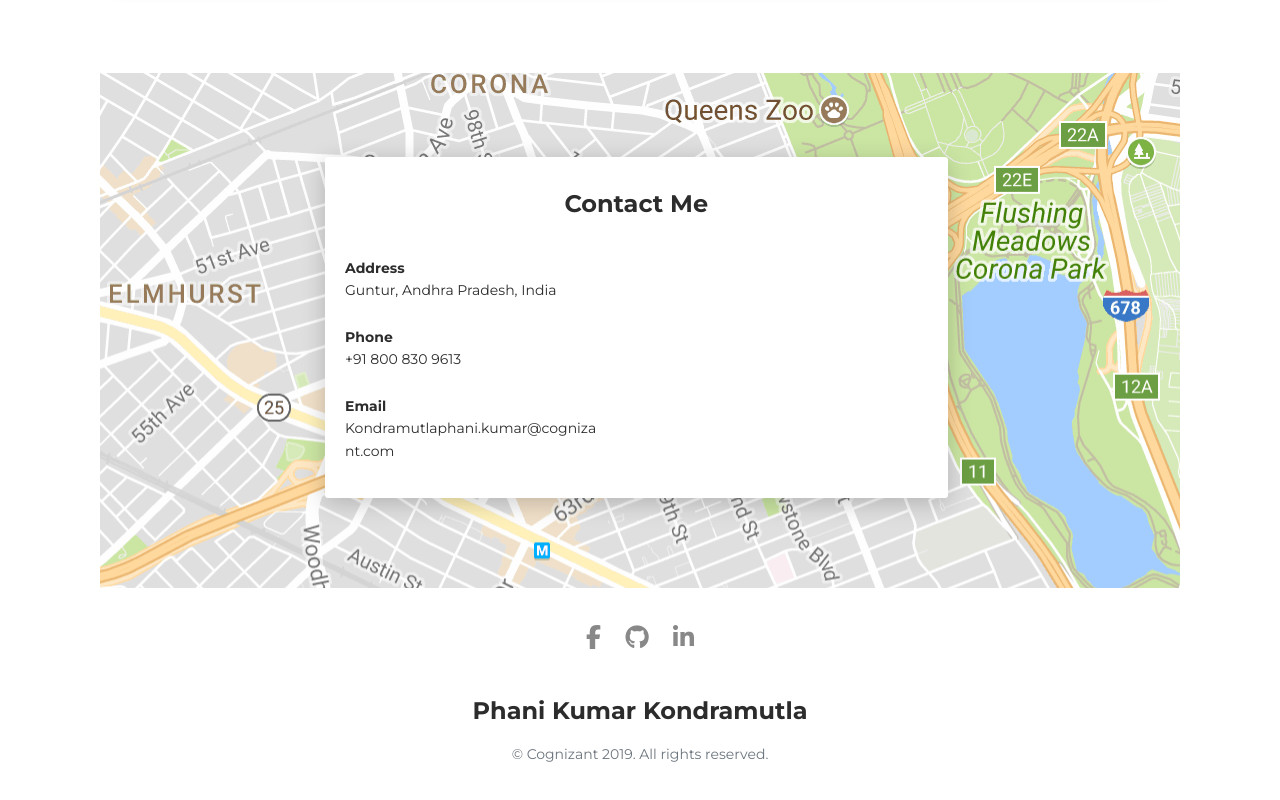
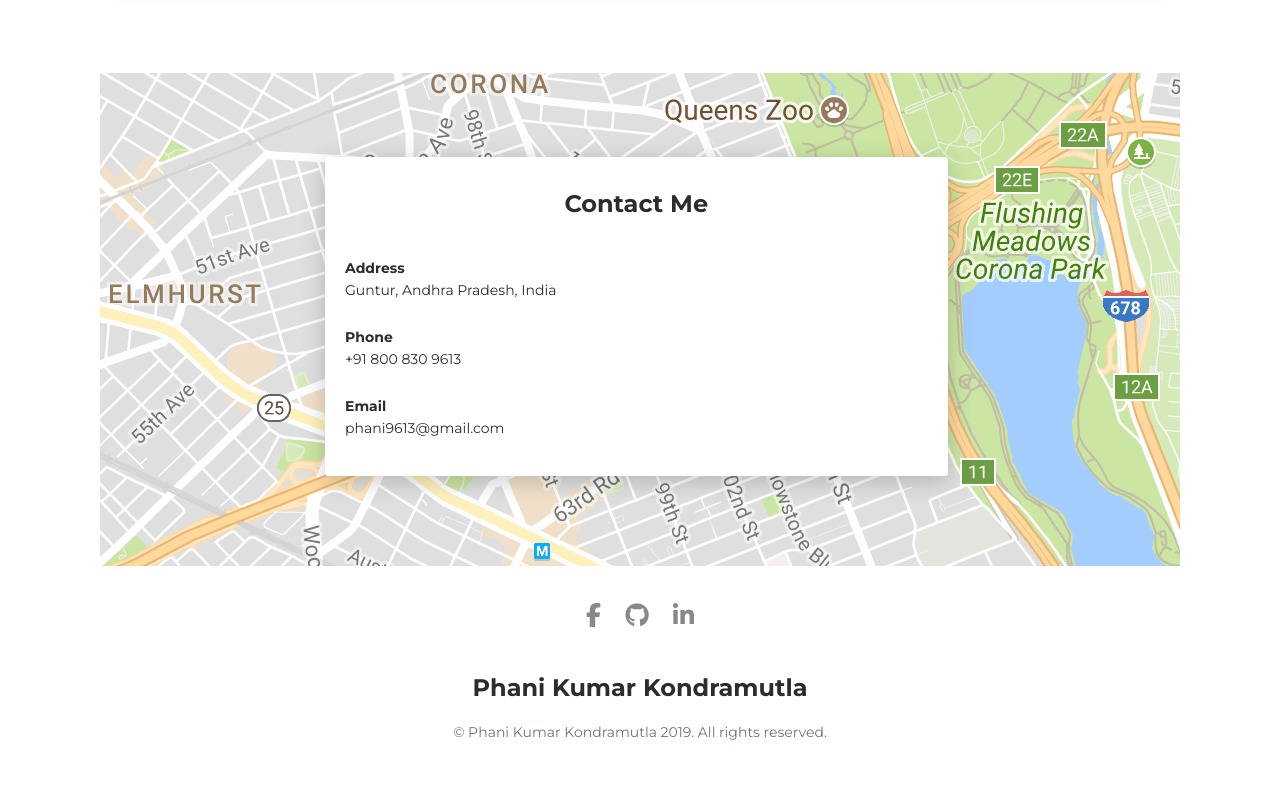
Before and after one commit to phani9613/phani9613.github.io, a plain HTML site: page index.html in a window 1280 px wide. Shown: the part 4821-5621 px from the top of the page. Drawn offline with nearby package versions, Linux system fonts and the light colour scheme.

Commit message:
Update index.html

```diff
--- a/index.html
+++ b/index.html
@@ -425,7 +425,7 @@
                     <p class="mb-0"><strong>Phone</strong></p>
                     <p class="pb-2">+91 800 830 9613</p>
                     <p class="mb-0"><strong>Email</strong></p>
-                    <p>Kondramutlaphani.kumar@cognizant.com</p>
+                    <p>phani9613@gmail.com</p>
                   </div>
                 </div>
               </div>
@@ -441,7 +441,7 @@
       <div class="container text-center"><a class="cc-facebook btn btn-link" target="_blank" href="https://www.facebook.com/phani9613"><i class="fa fa-facebook fa-2x " aria-hidden="true"></i></a><a class="cc-twitter btn btn-link " target="_blank" href="https://github.com/phani9613"><i class="fa fa-github fa-2x " aria-hidden="true"></i></a><a class="cc-twitter btn btn-link" target="_blank"  href="https://www.linkedin.com/in/phanikumar-kondramutla/"><i class="fa fa-linkedin fa-2x" aria-hidden="true"></i></a></div>
       <div class="h4 title text-center">Phani Kumar Kondramutla</div>
       <div class="text-center text-muted">
-        <p>&copy; Cognizant 2019. All rights reserved.<br>
+        <p>&copy; Phani Kumar Kondramutla 2019. All rights reserved.<br>
       </div>
     </footer>
     <script src="js/core/jquery.3.2.1.min.js"></script>
```
